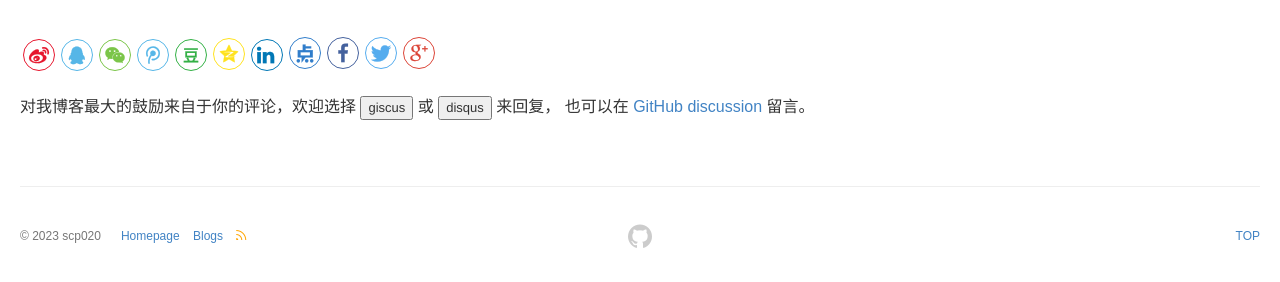
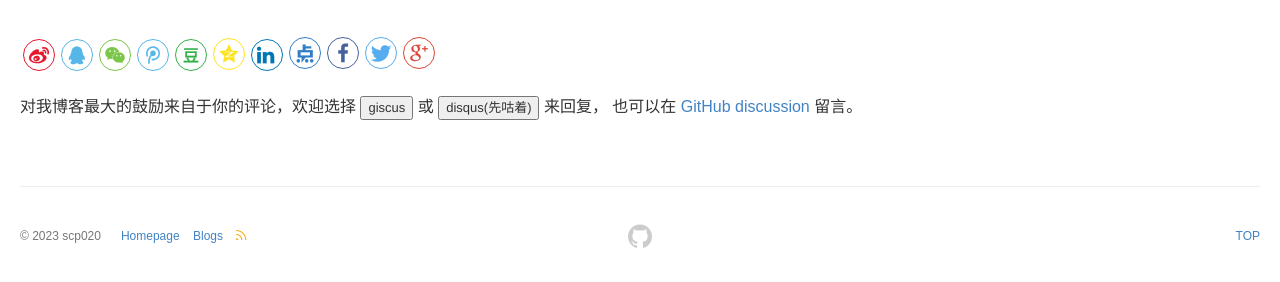
Before and after one commit to scp020/scp020.github.io, a Jekyll site: the page built from _posts/blog/2023-10-2-solution-p3034.md, in a window 1280 px wide. Shown: the part 1237-1519 px from the top of the page. Built offline with Jekyll 4.4.1, drawn with Linux system fonts in a browser that asks for light colours; formulas are drawn with MathJax 3; comment, search, counter and statistics services are not loaded.

Commit message:
Update comments.html

```diff
--- a/_includes/comments.html
+++ b/_includes/comments.html
@@ -2,7 +2,7 @@
 	<div>对我博客最大的鼓励来自于你的评论，欢迎选择
 		<button id="giscus-btn" onclick="onSelectGiscus()" class="active">giscus</button>
 		或
-		<button id="disqus-btn" onclick="onSelectDisqus()">disqus</button>
+		<button id="disqus-btn" onclick="onSelectDisqus()">disqus(先咕着)</button>
 		来回复，
 		也可以在 <a href="https://githubfast.com/{{ site.giscus.repo }}/discussions/{{ page.gh_discussion }}" target="_blank">GitHub discussion</a> 留言。
 	</div>
```
